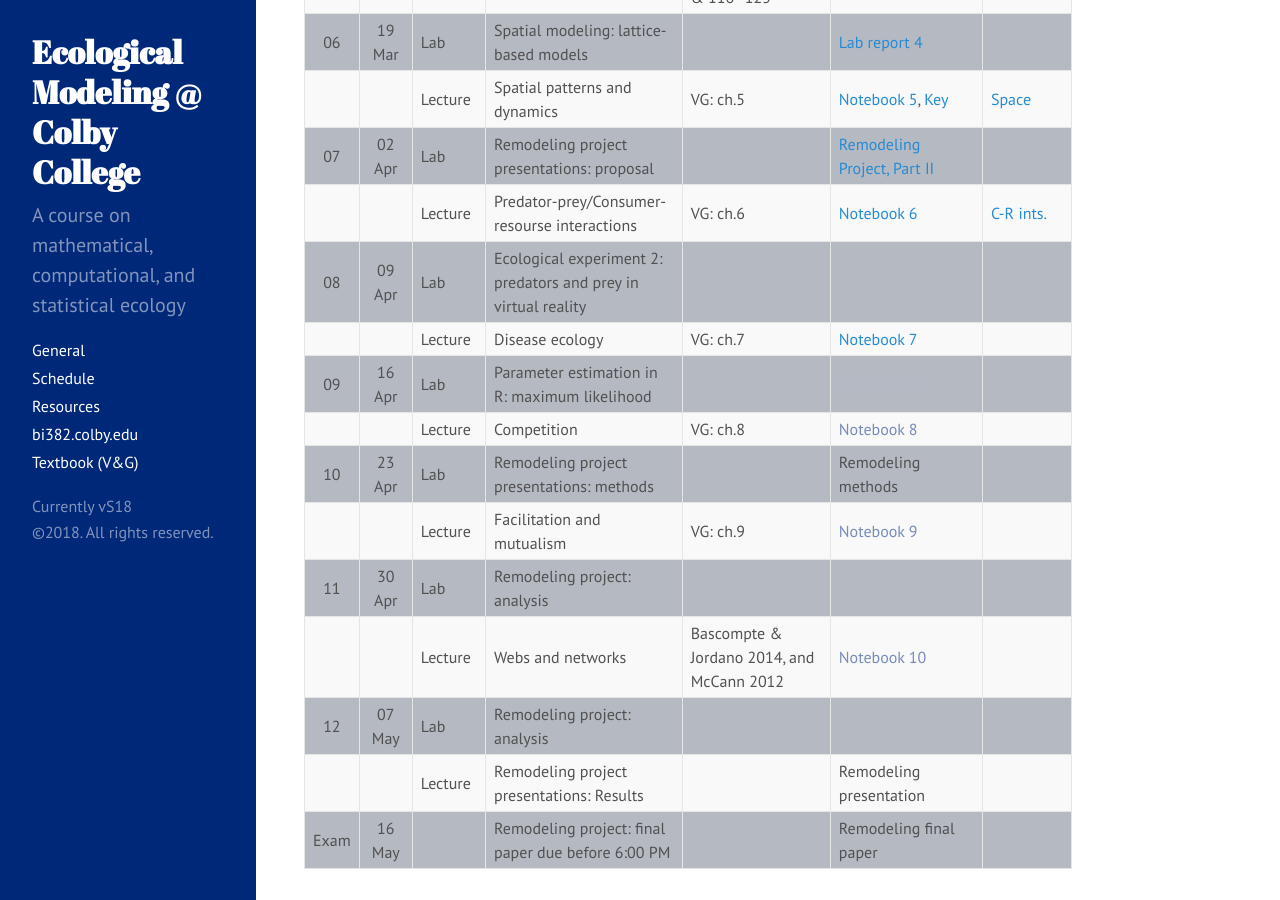
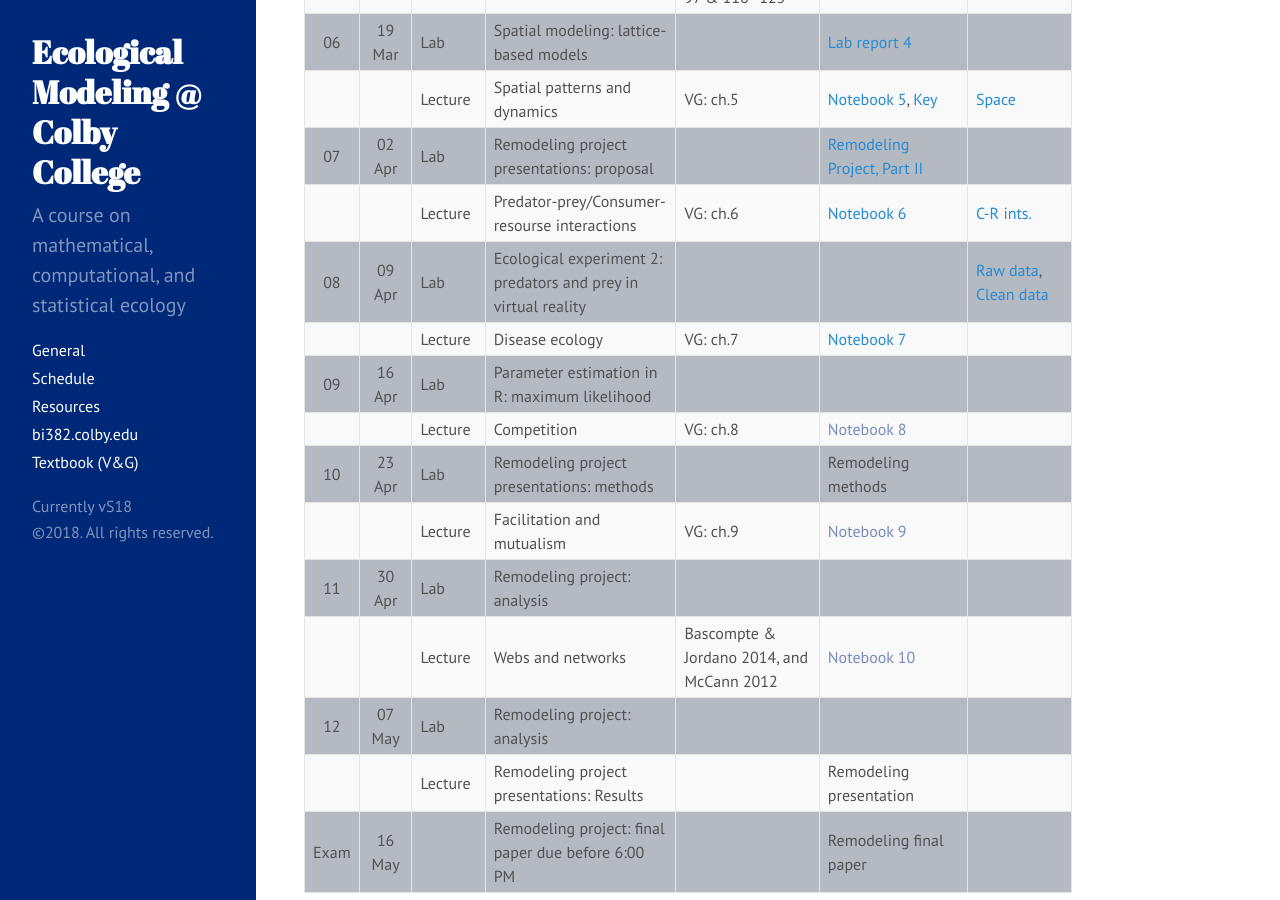
Before and after one commit to ColbyEcology/BI382_2018_Spring, a Jekyll site: the page built from Schedule.md, in a window 1280 px wide and 900 px high, scrolled down 897 px. Built offline with Jekyll 4.4.1, drawn with Linux system fonts in a browser that asks for light colours.

Commit message:
pig data upload

```diff
--- a/Schedule.md
+++ b/Schedule.md
@@ -44,7 +44,7 @@ Week |  Date  | Meeting |     Topic
      |        | Lecture | Spatial patterns and dynamics                                  | VG: ch.5            | [Notebook 5](../Assignments/LectureNotebooks/Ch5_Notebook), [Key](../Assignments/LectureNotebooks/Ch5_Notebook_key.html){:target="_blank"} | [Space](../Presentations/Lec12_13_Space.html){:target="_blank"}
 07   | 02 Apr |   Lab   | Remodeling project presentations: proposal                     |                     | [Remodeling Project, Part II](../Assignments/RemodelingProject/RemodelingPrject_ProposalPres.html){:target="_blank"} |
      |        | Lecture | Predator-prey/Consumer-resourse interactions                   | VG: ch.6            | [Notebook 6](../Assignments/LectureNotebooks/Ch6_Notebook) | [C-R ints.](../Presentations/Lec14_15_PredatorPrey.html){:target="_blank"}
-08   | 09 Apr |   Lab   | Ecological experiment 2: predators and prey in virtual reality |                     | |
+08   | 09 Apr |   Lab   | Ecological experiment 2: predators and prey in virtual reality |                     | | [Raw data](..Assignments/LabExperiments/Experiment2/Pigmemberment_Raw.zip), [Clean data](..Assignments/LabExperiments/Experiment2/Pigmemberment_Clean.zip)
      |        | Lecture | Disease ecology		           	                             | VG: ch.7            | [Notebook 7](../Assignments/LectureNotebooks/Ch7_Notebook) |
 09   | 16 Apr |   Lab   | Parameter estimation in R: maximum likelihood                  |                     | <span style="color:#b4b9c2">Experiment 2</span> |
      |        | Lecture | Competition  				                                     | VG: ch.8            | <span style="color:#788bbb">Notebook 8</span> |
```
Also changed, not shown: 2 other files.
